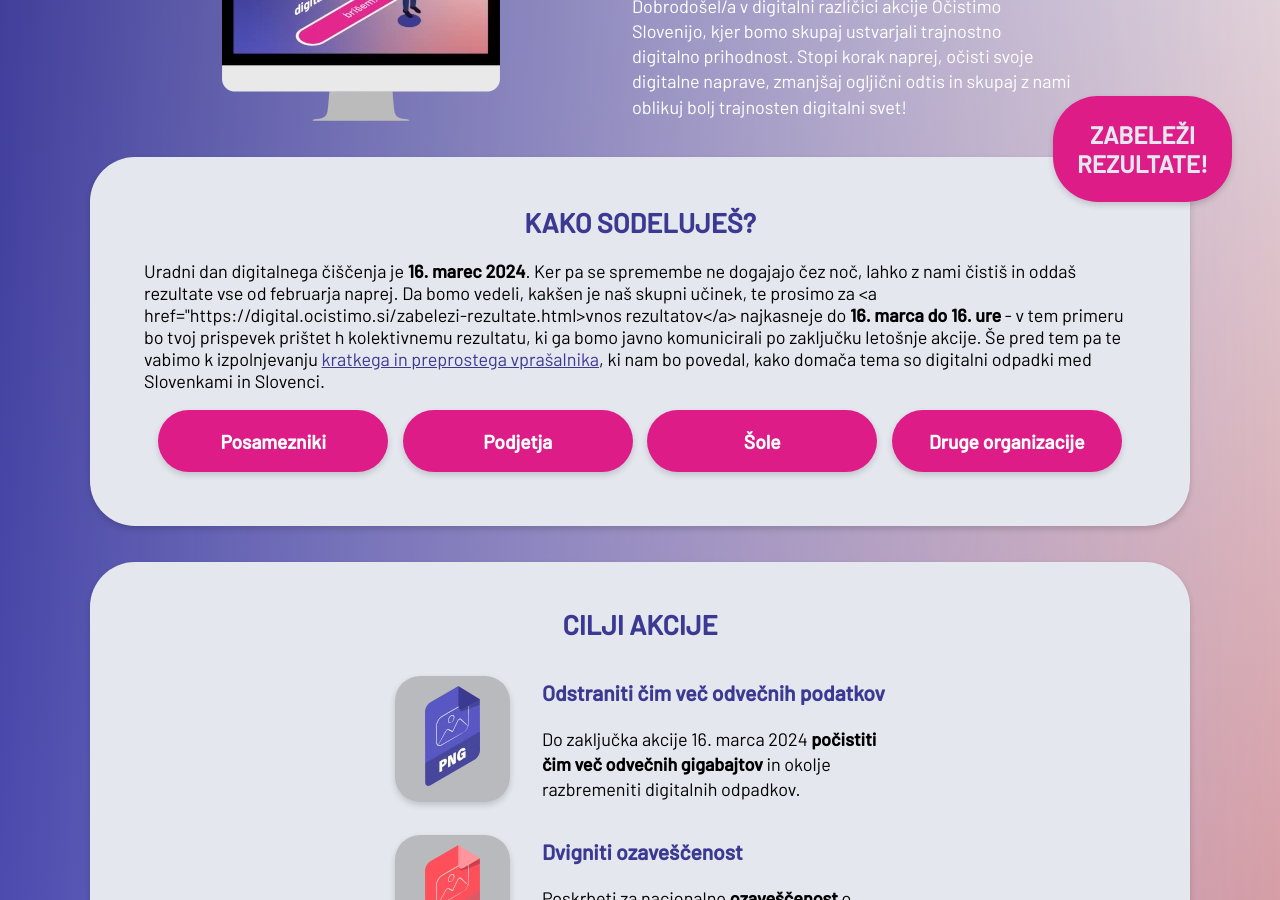
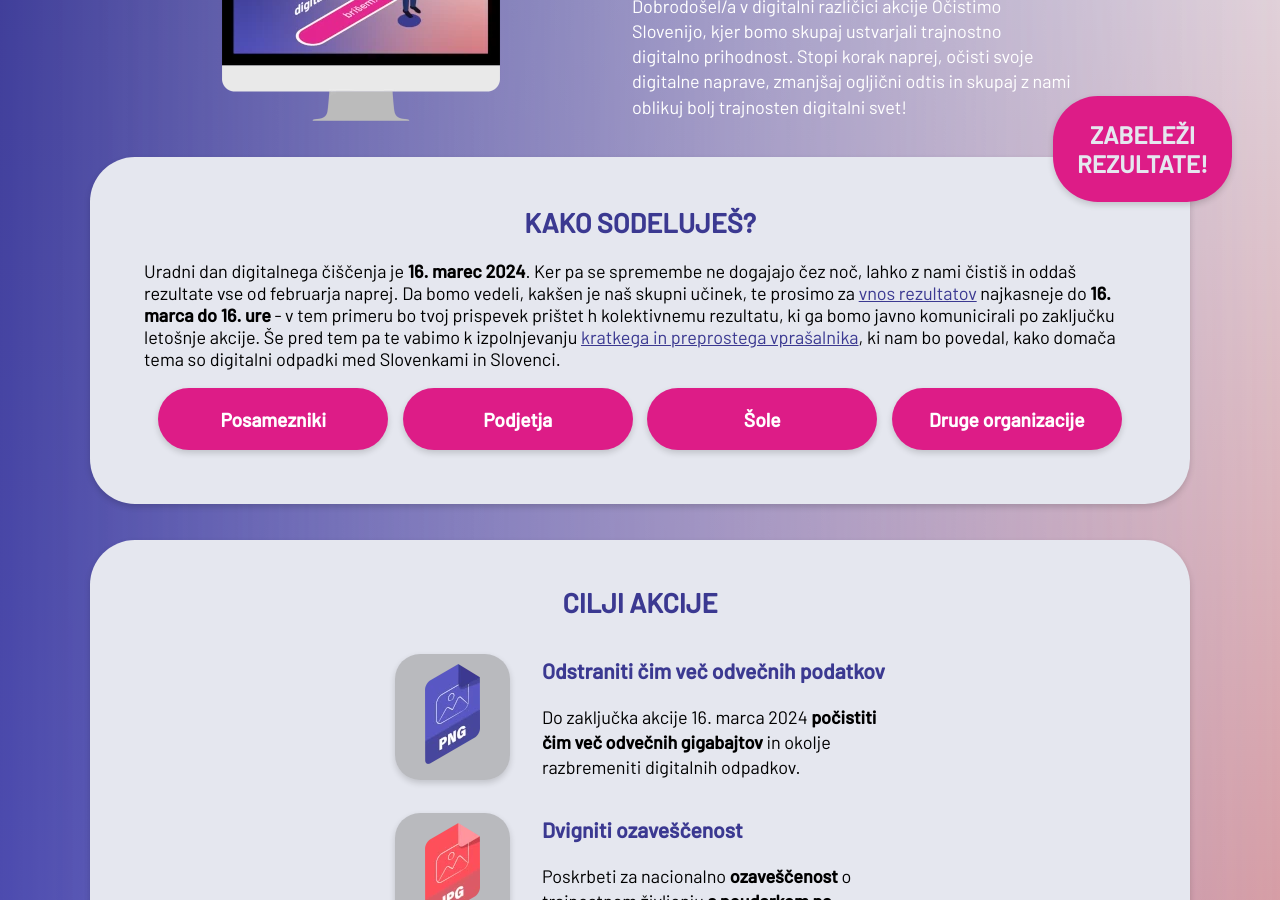
Before and after one commit to ewba/dcd-si, a Jekyll site: the page built from index.md, in a window 1280 px wide and 900 px high, scrolled down 386 px. Built offline with Jekyll 4.4.1, drawn with Linux system fonts in a browser that asks for light colours.

Commit message:
Update index.md

```diff
--- a/index.md
+++ b/index.md
@@ -21,7 +21,7 @@
 <div class="block" style="min-height: 14.5rem;">
 <h2>Kako sodeluješ?</h2>
 
-Uradni dan digitalnega čiščenja je <strong>16. marec 2024</strong>. Ker pa se spremembe ne dogajajo čez noč, lahko z nami čistiš in oddaš rezultate vse od februarja naprej. Da bomo vedeli, kakšen je naš skupni učinek, te prosimo za <a href="https://digital.ocistimo.si/zabelezi-rezultate.html>vnos rezultatov</a> najkasneje do <strong>16. marca do 16. ure</strong> - v tem primeru bo tvoj prispevek prištet h kolektivnemu rezultatu, ki ga bomo javno komunicirali po zaključku letošnje akcije. Še pred tem pa te vabimo k izpolnjevanju <a href="[https://www.sciencedirect.com/science/article/pii/S0959652622032115](https://1ka.arnes.si/a/3bb67f93)" target="_blank" rel="noopener">kratkega in preprostega vprašalnika</a>, ki nam bo povedal, kako domača tema so digitalni odpadki med Slovenkami in Slovenci.
+Uradni dan digitalnega čiščenja je <strong>16. marec 2024</strong>. Ker pa se spremembe ne dogajajo čez noč, lahko z nami čistiš in oddaš rezultate vse od februarja naprej. Da bomo vedeli, kakšen je naš skupni učinek, te prosimo za <a href="https://digital.ocistimo.si/zabelezi-rezultate.html">vnos rezultatov</a> najkasneje do <strong>16. marca do 16. ure</strong> - v tem primeru bo tvoj prispevek prištet h kolektivnemu rezultatu, ki ga bomo javno komunicirali po zaključku letošnje akcije. Še pred tem pa te vabimo k izpolnjevanju <a href="[https://www.sciencedirect.com/science/article/pii/S0959652622032115](https://1ka.arnes.si/a/3bb67f93)" target="_blank" rel="noopener">kratkega in preprostega vprašalnika</a>, ki nam bo povedal, kako domača tema so digitalni odpadki med Slovenkami in Slovenci.
 
 {% include sodeluj.html %}
 
```
